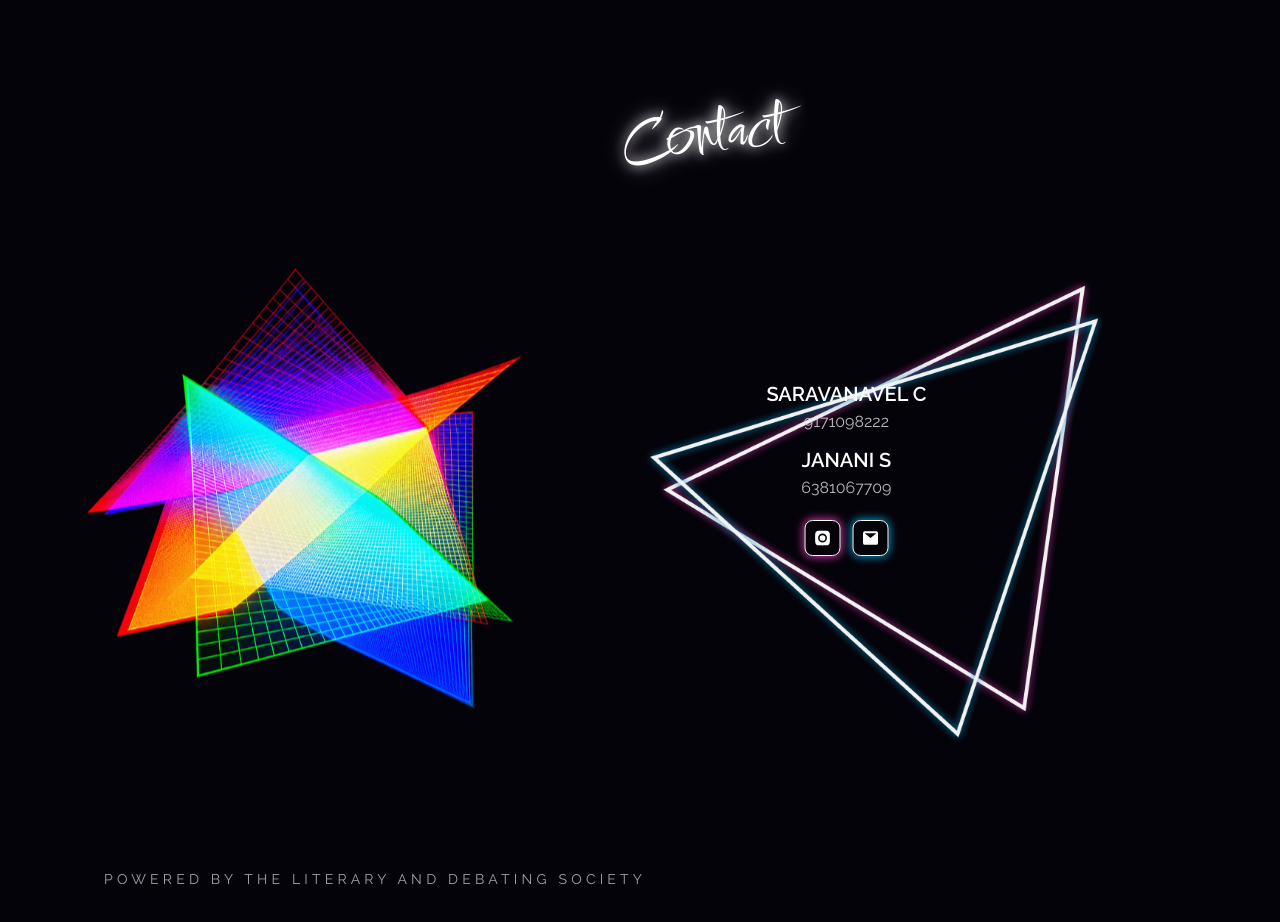
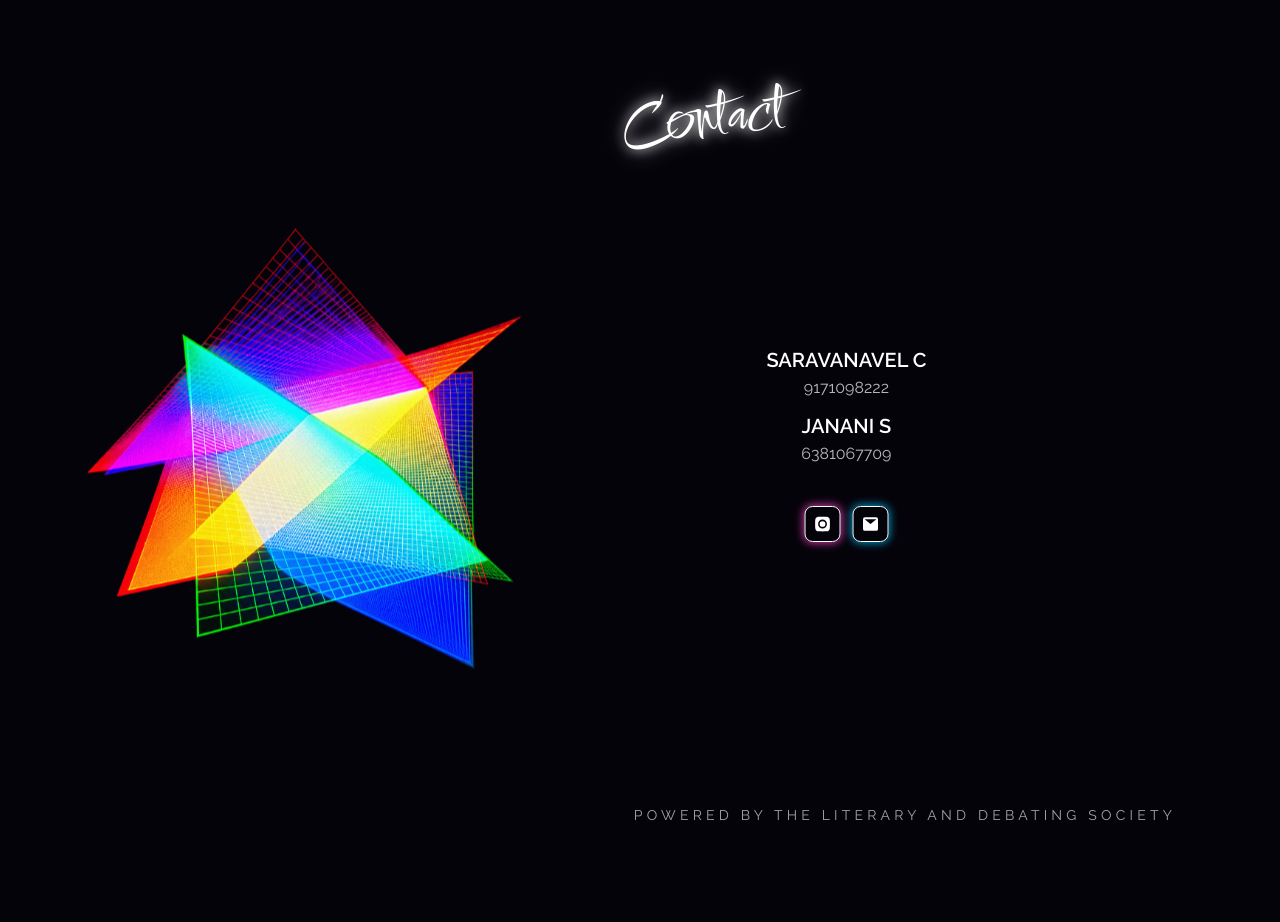
Before and after one commit to itzmani05-cmd/Brainstrain-26, a React (Vite) app: page / in a window 1280 px wide. Shown: the part 2020-2942 px from the top of the page. After the commit the page ends 2885 px from the top, so only its background shows below. Built offline with nearby package versions, Linux system fonts and the light colour scheme.

Commit message:
Update contact information and adjust layout styles across components

```diff
--- a/src/Eventdata.json
+++ b/src/Eventdata.json
@@ -139,8 +139,7 @@
       ],
       "contact_info": [
         "Mathimalar V - 7305157247",
-        "Revetha K - 9385388128",
-        "Yonah Selcy - 9944768366"
+        "Revetha K - 9385388128"
       ]
     },
     {
@@ -158,7 +157,8 @@
       ],
       "contact_info": [
         "Sanjeev Krishna - 8838845340",
-        "Maharaja - 9585611573"
+        "Maharaja - 9585611573",
+        "Yonah Selcy - 9944768366"
       ]
     },
     {
@@ -180,7 +180,8 @@
       ],
       "contact_info": [
         "Sanjeev Krishna - 8838845340",
-        "Maharaja - 9585611573"
+        "Maharaja - 9585611573",
+        "Yonah Selcy - 9944768366"
       ]
     },
     {
--- a/src/components/Footer.jsx
+++ b/src/components/Footer.jsx
@@ -8,22 +8,15 @@ const contacts = [
 
 export default function Footer() {
   return (
-    <footer id="contact" className="relative overflow-hidden bg-bs-black pb-20 pt-32 sm:pt-36">
+    <footer id="contact" className="relative overflow-hidden bg-bs-black pb-10 pt-24 sm:pt-32">
       <div className="relative mx-auto max-w-6xl px-6 sm:px-10">
         <div className="w-full max-w-sm sm:max-w-md md:ml-auto md:mr-[4%] md:max-w-lg">
           <h2 className="font-script text-glow-white -rotate-6 text-5xl text-white sm:text-6xl">
             Contact
           </h2>
 
-          <div className="relative mx-auto mt-6 aspect-[677/882] w-full sm:mt-3">
-            <div className="pointer-events-none absolute inset-0 z-[1] flex items-center justify-center">
-              <img
-                src={trianglesFrame}
-                alt=""
-                aria-hidden
-                className="h-full w-full select-none object-contain opacity-95"
-              />
-            </div>
+          <div className="relative mx-auto mt-2 aspect-[677/882] w-full sm:mt-1">
+
 
             <div className="absolute left-[44%] top-[46%] z-[5] w-[58%] -translate-x-1/2 -translate-y-1/2 text-center">
               <div className="flex flex-col items-center gap-3">
@@ -42,7 +35,7 @@ export default function Footer() {
                 ))}
               </div>
 
-              <div className="mt-4 flex items-center justify-center gap-3 sm:mt-5">
+              <div className="mt-8 flex items-center justify-center gap-3 sm:mt-10">
                 <a
                   href="https://www.instagram.com/literary_and_debating_society?igsi=MXEzcjIwNHl4azQ1MA=="
                   target="_blank"
@@ -72,10 +65,10 @@ export default function Footer() {
           src={bgFooter}
           alt=""
           aria-hidden
-          className="pointer-events-none relative mx-auto mt-10 block w-[85%] max-w-sm mix-blend-lighten sm:w-[70%] sm:max-w-md md:absolute md:inset-y-0 md:left-0 md:top-1/2 md:mx-0 md:mt-0 md:w-[42%] md:max-w-xl md:-translate-y-1/2"
+          className="pointer-events-none relative mx-auto mt-4 block w-[85%] max-w-sm mix-blend-lighten sm:w-[70%] sm:max-w-md md:absolute md:inset-y-0 md:left-0 md:top-1/2 md:mx-0 md:mt-0 md:w-[42%] md:max-w-xl md:-translate-y-1/2"
         />
 
-        <p className="relative mt-10 font-body text-sm tracking-[0.3em] text-bs-white/70">
+        <p className="relative mt-0 w-full text-right font-body text-sm tracking-[0.3em] text-bs-white/70">
           POWERED BY THE LITERARY AND DEBATING SOCIETY
         </p>
       </div>
--- a/src/components/Navbar.jsx
+++ b/src/components/Navbar.jsx
@@ -1,5 +1,5 @@
 import { useState } from "react";
-import { NavLink } from "react-router-dom";
+import { useLocation, NavLink } from "react-router-dom";
 import logo from "../assets/bs-logo.png";
 
 const links = [
@@ -12,11 +12,13 @@ const links = [
 
 export default function Navbar() {
   const [open, setOpen] = useState(false);
+  const { pathname } = useLocation();
 
   const linkClass = ({ isActive }) =>
     `font-body text-base tracking-wide transition-colors ${
       isActive ? "text-bs-orange text-glow-orange" : "text-white hover:text-bs-orange"
     }`;
+  const visibleLinks = links.filter((l) => l.to !== "/#contact" || pathname === "/");
 
   return (
     <header className="animate-nav-in fixed top-0 left-0 z-50 w-full">
@@ -33,7 +35,7 @@ export default function Navbar() {
         </NavLink>
 
         <nav className="hidden items-center gap-10 md:flex">
-          {links.map((l) =>
+          {visibleLinks.map((l) =>
             l.hash ? (
               <a key={l.to} href={l.to} className={linkClass({ isActive: false })}>
                 {l.label.toUpperCase()}
@@ -68,7 +70,7 @@ export default function Navbar() {
             open ? "pb-6 pt-2 opacity-100" : "pb-0 pt-0 opacity-0"
           }`}
         >
-          {links
+          {visibleLinks
             .filter((l) => l.to !== "/register")
             .map((l, i) =>
               l.hash ? (
--- a/src/components/PublicLayout.jsx
+++ b/src/components/PublicLayout.jsx
@@ -13,7 +13,7 @@ export default function PublicLayout({ children }) {
       <main key={pathname} className="animate-page-in flex-1">
         {children}
       </main>
-      {pathname !== "/register" && <Footer />}
+      {pathname === "/" && <Footer />}
     </div>
   );
 }
--- a/src/components/home/ExploreEventsSection.jsx
+++ b/src/components/home/ExploreEventsSection.jsx
@@ -39,7 +39,7 @@ export default function ExploreEventsSection() {
               type="button"
               onClick={() => scrollBy(-1)}
               aria-label="Previous events"
-              className="hidden h-11 w-11 shrink-0 items-center justify-center rounded-full border border-white/40 text-white transition hover:scale-110 hover:border-bs-pink sm:flex"
+              className="flex h-11 w-11 shrink-0 items-center justify-center rounded-full border border-white/40 text-white transition hover:scale-110 hover:border-bs-pink"
             >
               ‹
             </button>
@@ -73,13 +73,12 @@ export default function ExploreEventsSection() {
               )
             )}
           </div>
-
           {canScroll && (
             <button
               type="button"
               onClick={() => scrollBy(1)}
               aria-label="Next events"
-              className="hidden h-11 w-11 shrink-0 items-center justify-center rounded-full border border-white/40 text-white transition hover:scale-110 hover:border-bs-pink sm:flex"
+              className="flex h-11 w-11 shrink-0 items-center justify-center rounded-full border border-white/40 text-white transition hover:scale-110 hover:border-bs-pink"
             >
               ›
             </button>
```
